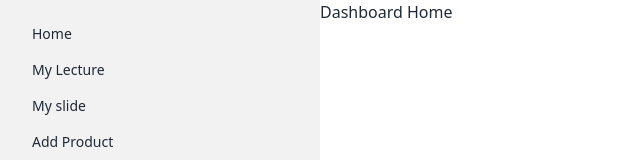
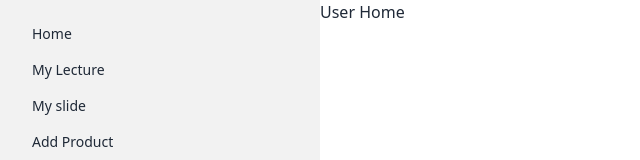
Before and after one commit to DarkAsfu/learner-cafe-client, a React (Vite) app: page /dashboard in a window 1280 px wide. Shown: the top 160 px of the page, without its empty margins (0-640 px from the left). Built offline with nearby package versions, Linux system fonts and the light colour scheme; no server answers; sample sign-in values are in the browser's storage.

Commit message:
Add admin secure

```diff
--- /dev/null
+++ b/src/Router/AdminRoute.jsx
@@ -0,0 +1,21 @@
+import { useContext } from "react";
+import { AuthContext } from "../Provider/AuthProvider";
+import useAdmin from "../hooks/useAdmin";
+import { Navigate, useLocation } from "react-router-dom";
+
+const AdminRoute = ({ children }) => {
+    const { user, loading } = useContext(AuthContext);
+    const [isAdmin, isAdminLoading] = useAdmin();
+    const location = useLocation();
+
+    if(loading || isAdminLoading){
+        return <progress className="progress w-56"></progress>
+    }
+
+    if (user && isAdmin) {
+        return children;
+    }
+    return <Navigate to="/" state={{from: location}} replace></Navigate>
+};
+
+export default AdminRoute;
--- a/src/Router/router.jsx
+++ b/src/Router/router.jsx
@@ -8,7 +8,9 @@ import Dashboard from "../Layout/Dashboard";
 import PrivateRouter from "./privateRouter";
 import AllUsers from "../components/Dashboard/Admin/AllUsers";
 import MyLecture from "../components/Dashboard/User/MyLecture";
-const isAdmin = 1;
+import DashboardHome from "../components/Dashboard/DashboardHome/DashboardHome";
+import AdminRoute from "./AdminRoute";
+
 const router = createBrowserRouter([
     {
         path: "/",
@@ -38,11 +40,11 @@ const router = createBrowserRouter([
         children: [
             {
                 path: '/dashboard',
-                element: isAdmin ? <h1> Dashboard Home </h1> : <h1>Dashboard Home j</h1>
+                element: <DashboardHome/>
             },
             {
                 path: 'allusers',
-                element: <AllUsers></AllUsers>
+                element: <AdminRoute><AllUsers></AllUsers></AdminRoute>
             },
             // user
             {
--- a/src/components/Dashboard/Admin/Admin.jsx
+++ b/src/components/Dashboard/Admin/Admin.jsx
@@ -6,8 +6,7 @@ const Admin = () => {
             <input id="my-drawer-2" type="checkbox" className="drawer-toggle" />
             <div className="drawer-content flex flex-col">
                 {/* Page content here */}
-                <label htmlFor="my-drawer-2" className="btn btn-primary drawer-button lg:hidden">Open drawer</label>
-
+                <label htmlFor="my-drawer-2" className="btn btn-primary drawer-button lg:hidden">Dashboard</label>
                 <Outlet></Outlet>
 
             </div>
--- /dev/null
+++ b/src/components/Dashboard/DashboardHome/AdminHome.jsx
@@ -0,0 +1,9 @@
+const AdminHome = () => {
+    return (
+        <div>
+            <h1>Admin Home</h1>
+        </div>
+    );
+};
+
+export default AdminHome;
--- /dev/null
+++ b/src/components/Dashboard/DashboardHome/DashboardHome.jsx
@@ -0,0 +1,15 @@
+import useAdmin from "../../../hooks/useAdmin";
+import AdminHome from "./AdminHome";
+import UserHome from "./UserHome";
+
+const DashboardHome = () => {
+    const [isAdmin] = useAdmin();
+
+    return (
+        <div>
+            {isAdmin ? <AdminHome/> : <UserHome/>}
+        </div>
+    );
+};
+
+export default DashboardHome;
--- /dev/null
+++ b/src/components/Dashboard/DashboardHome/UserHome.jsx
@@ -0,0 +1,9 @@
+const UserHome = () => {
+    return (
+        <div>
+            <h1>User Home</h1>
+        </div>
+    );
+};
+
+export default UserHome;
```
